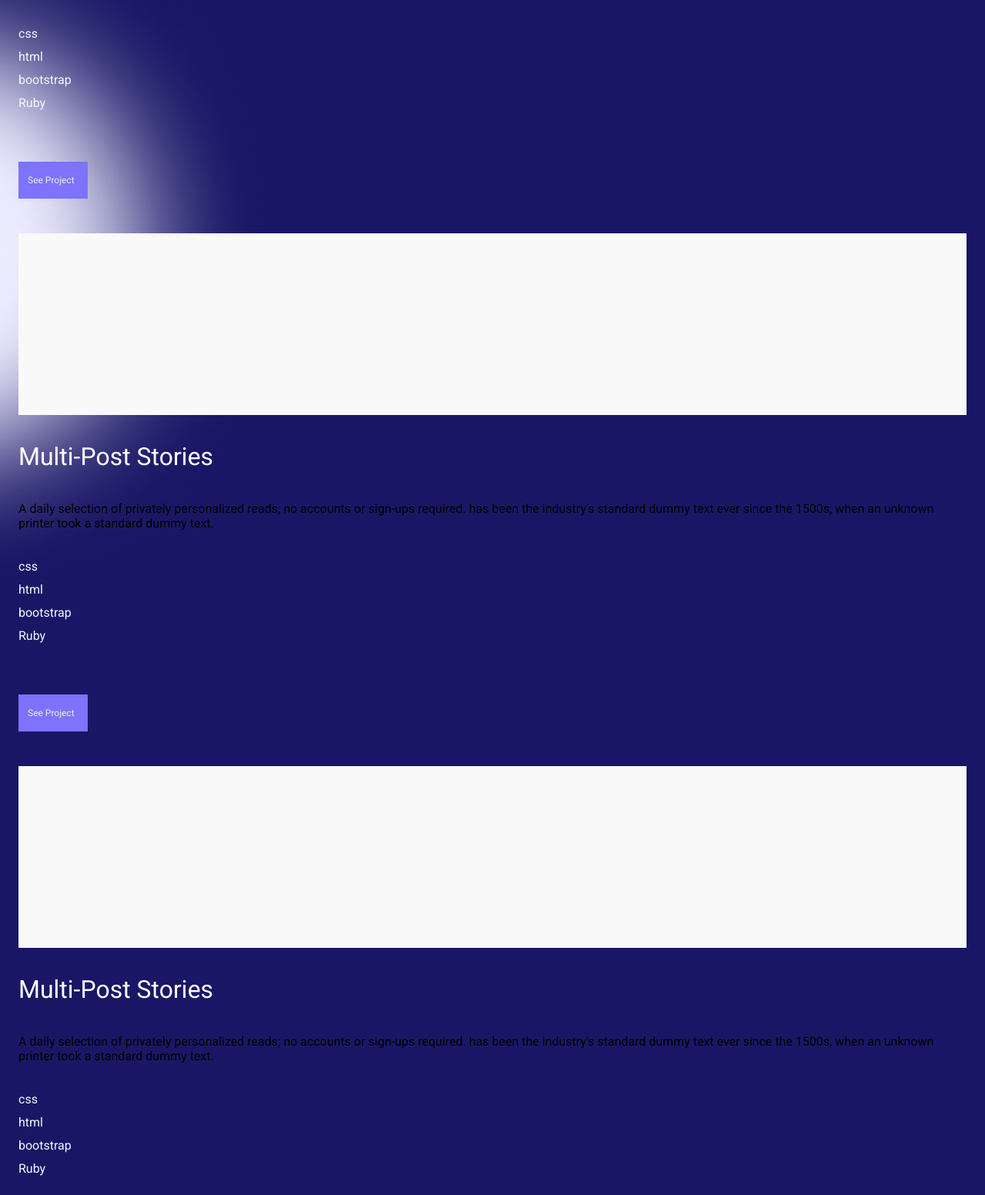
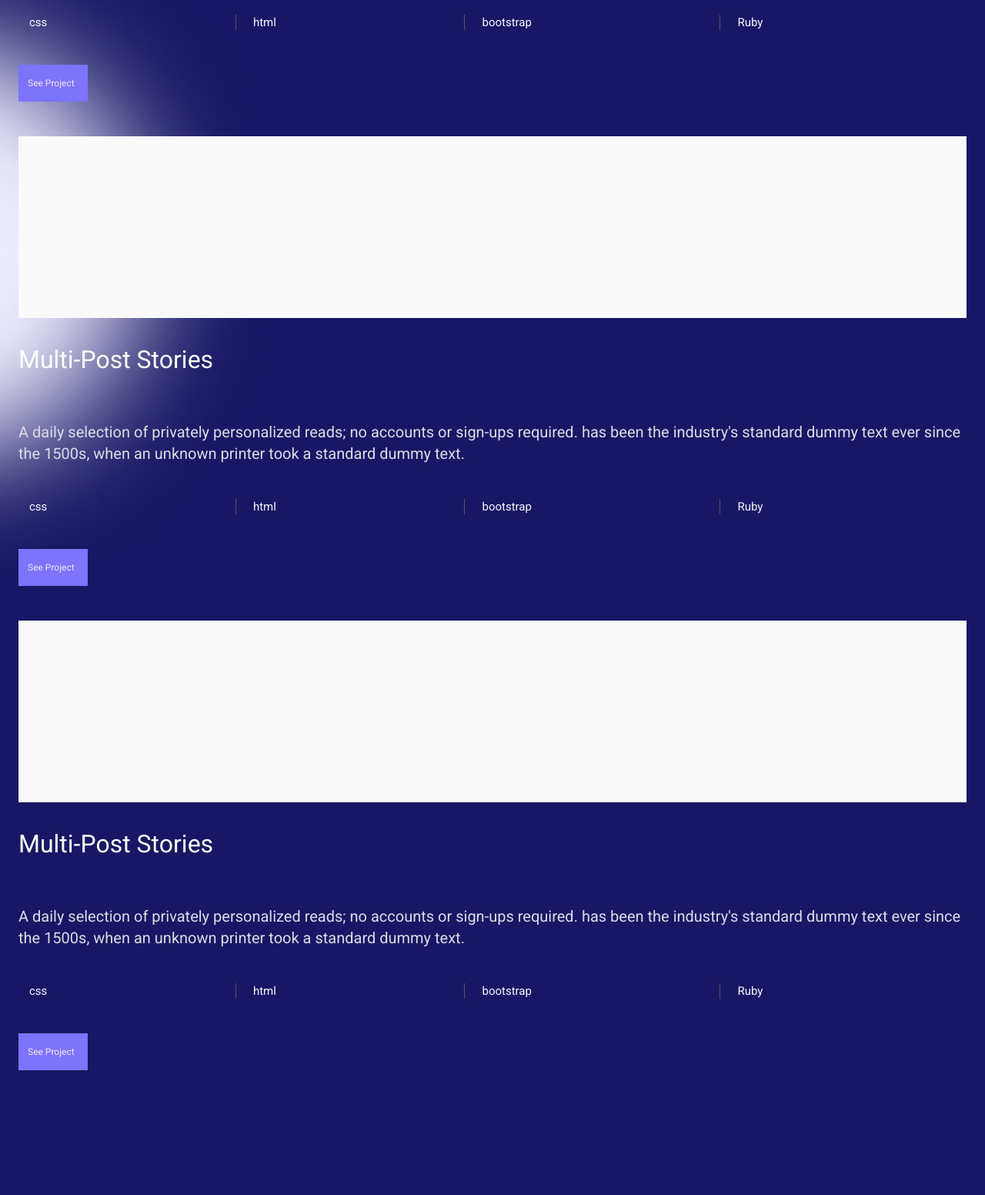
Before and after one commit to karlavdelgadof/My-Portfolio-pj_microverse, a plain HTML site: page index.html in a window 1280 px wide. Shown: the part 2382-3934 px from the top of the page at 77% size. After the commit the page ends 3841 px from the top, so only its background shows below. Drawn offline with Linux system fonts and the light colour scheme.

Commit message:
Add class to p tag and delete unused div

```diff
--- a/index.html
+++ b/index.html
@@ -80,55 +80,49 @@
             <section class="work-card">
               <div class="image-placeholder"></div>
               <h3 class="work-header">Multi-Post Stories</h3>
-              <p>A daily selection of privately personalized reads; no accounts or sign-ups required. has been the industry's standard dummy text ever since the 1500s, when an unknown printer took a standard dummy text.</p>
-              <ul class="tags">
-                  <li><a href="#">css</a></li>
-                  <li><a href="#">html</a></li>
-                  <li><a href="#">bootstrap</a></li>
-                  <li><a href="#">Ruby</a></li>
+              <p class="work-p">A daily selection of privately personalized reads; no accounts or sign-ups required. has been the industry's standard dummy text ever since the 1500s, when an unknown printer took a standard dummy text.</p>
+              <ul class="tags-section">
+                  <li class="tag"><a href="#">css</a></li>
+                  <li class="tag"><a href="#">html</a></li>
+                  <li class="tag"><a href="#">bootstrap</a></li>
+                  <li class="tag ruby-tag"><a href="#">Ruby</a></li>
               </ul>
               <button type="button" class="work-card-button">See Project</button>
             </section>
             <section class="work-card">
               <div class="image-placeholder"></div>
               <h3 class="work-header">Multi-Post Stories</h3>
-              <p>A daily selection of privately personalized reads; no accounts or sign-ups required. has been the industry's standard dummy text ever since the 1500s, when an unknown printer took a standard dummy text.</p>
-              <div class="tags">
-                <ul>
-                  <li><a href="#">css</a></li>
-                  <li><a href="#">html</a></li>
-                  <li><a href="#">bootstrap</a></li>
-                  <li><a href="#">Ruby</a></li>
+              <p class="work-p">A daily selection of privately personalized reads; no accounts or sign-ups required. has been the industry's standard dummy text ever since the 1500s, when an unknown printer took a standard dummy text.</p>
+                <ul class="tags-section">
+                  <li class="tag"><a href="#">css</a></li>
+                  <li class="tag"><a href="#">html</a></li>
+                  <li class="tag"><a href="#">bootstrap</a></li>
+                  <li class="tag ruby-tag"><a href="#">Ruby</a></li>
                 </ul>
-              </div>
               <button type="button" class="work-card-button">See Project</button>
             </section>
             <section class="work-card">
               <div class="image-placeholder"></div>
               <h3 class="work-header">Multi-Post Stories</h3>
-              <p>A daily selection of privately personalized reads; no accounts or sign-ups required. has been the industry's standard dummy text ever since the 1500s, when an unknown printer took a standard dummy text.</p>
-              <div class="tags">
-                <ul>
-                  <li><a href="#">css</a></li>
-                  <li><a href="#">html</a></li>
-                  <li><a href="#">bootstrap</a></li>
-                  <li><a href="#">Ruby</a></li>
+              <p class="work-p">A daily selection of privately personalized reads; no accounts or sign-ups required. has been the industry's standard dummy text ever since the 1500s, when an unknown printer took a standard dummy text.</p>
+                <ul class="tags-section">
+                  <li class="tag"><a href="#">css</a></li>
+                  <li class="tag"><a href="#">html</a></li>
+                  <li class="tag"><a href="#">bootstrap</a></li>
+                  <li class="tag ruby-tag"><a href="#">Ruby</a></li>
                 </ul>
-              </div>
               <button type="button" class="work-card-button">See Project</button>
             </section>
             <section class="work-card">
               <div class="image-placeholder"></div>
               <h3 class="work-header">Multi-Post Stories</h3>
-              <p>A daily selection of privately personalized reads; no accounts or sign-ups required. has been the industry's standard dummy text ever since the 1500s, when an unknown printer took a standard dummy text.</p>
-              <div class="tags">
-                <ul>
-                  <li><a href="#">css</a></li>
-                  <li><a href="#">html</a></li>
-                  <li><a href="#">bootstrap</a></li>
-                  <li><a href="#">Ruby</a></li>
+              <p class="work-p">A daily selection of privately personalized reads; no accounts or sign-ups required. has been the industry's standard dummy text ever since the 1500s, when an unknown printer took a standard dummy text.</p>
+                <ul class="tags-section">
+                  <li class="tag"><a href="#">css</a></li>
+                  <li class="tag"><a href="#">html</a></li>
+                  <li class="tag"><a href="#">bootstrap</a></li>
+                  <li class="tag ruby-tag"><a href="#">Ruby</a></li>
                 </ul>
-              </div>
               <button type="button" class="work-card-button">See Project</button>
             </section>
           </div>
```
